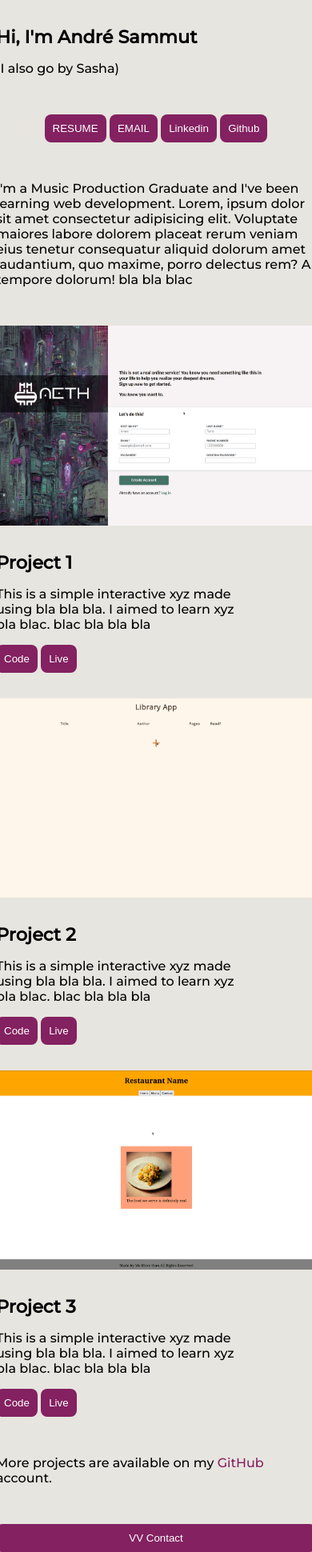
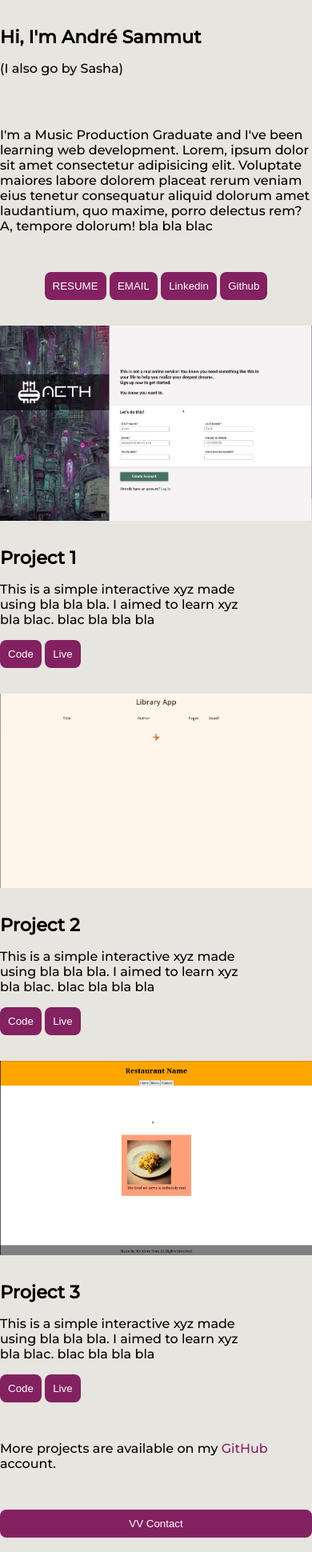
Before and after one commit to Volfy/portfolio, a plain HTML site: page index.html in a window 390 px wide. Shown: the whole page at 80% size. Drawn offline with Linux system fonts and the light colour scheme.

Commit message:
fix widths on small screen, add spacings, fix form

```diff
--- a/index.html
+++ b/index.html
@@ -49,8 +49,7 @@
                     <input type="text">
                     <label for="">Subject</label>
                     <input type="text">
-                    <label for="">Submit</label>
-                    <input type="text">
+                    <button type="submit">Submit</button>
                 </form>
             </div>
         </section>
--- a/styles.css
+++ b/styles.css
@@ -34,9 +34,11 @@ main {
     ". bio      proj2 ."
     ". contact  proj3 ."
     ". .        proj3 ."
-    ". .        more  .";
+    ". .        more  ."
+    ". . . .";
     gap: 2em;
     height: 100%;
+    align-items: center;
 }
 .project1 {
     grid-area: proj1;
@@ -49,6 +51,7 @@ main {
 }
 .github-more {
     grid-area: more;
+    align-self: start;
 }
 .head-name {
     grid-area: head;
@@ -140,13 +143,14 @@ button:hover {
         grid-template-areas:
         "."
         "head"
+        "bio"
         "socials"
-        "bio"
         "proj1"
         "proj2"
         "proj3"
         "more"
-        "contact";
+        "contact"
+        ".";
     }
     .card {
         flex-direction: column;
@@ -156,4 +160,7 @@ button:hover {
         display: flex;
         justify-content: center;
     }
+    img {
+        max-width: 100%;
+    }
 }
```
